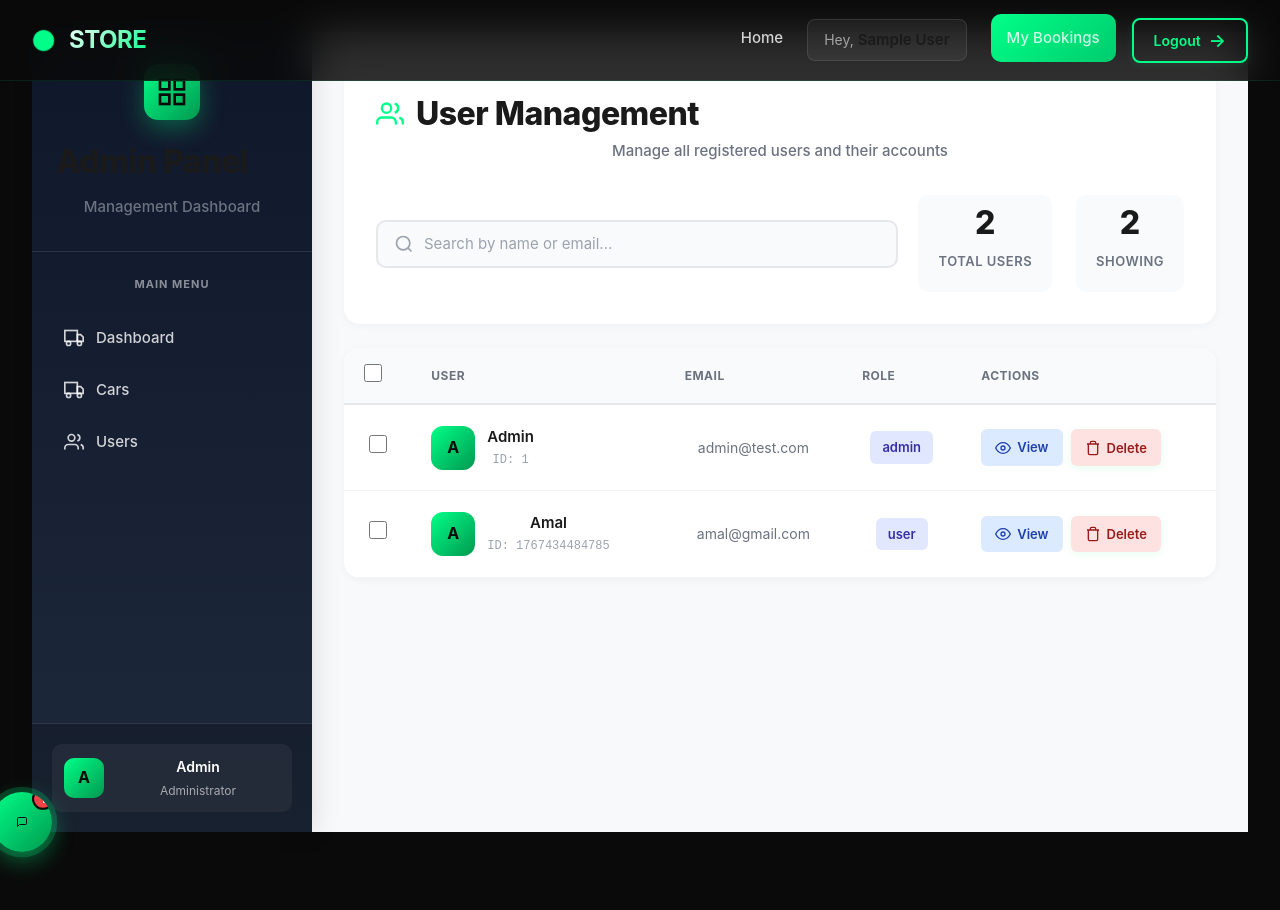
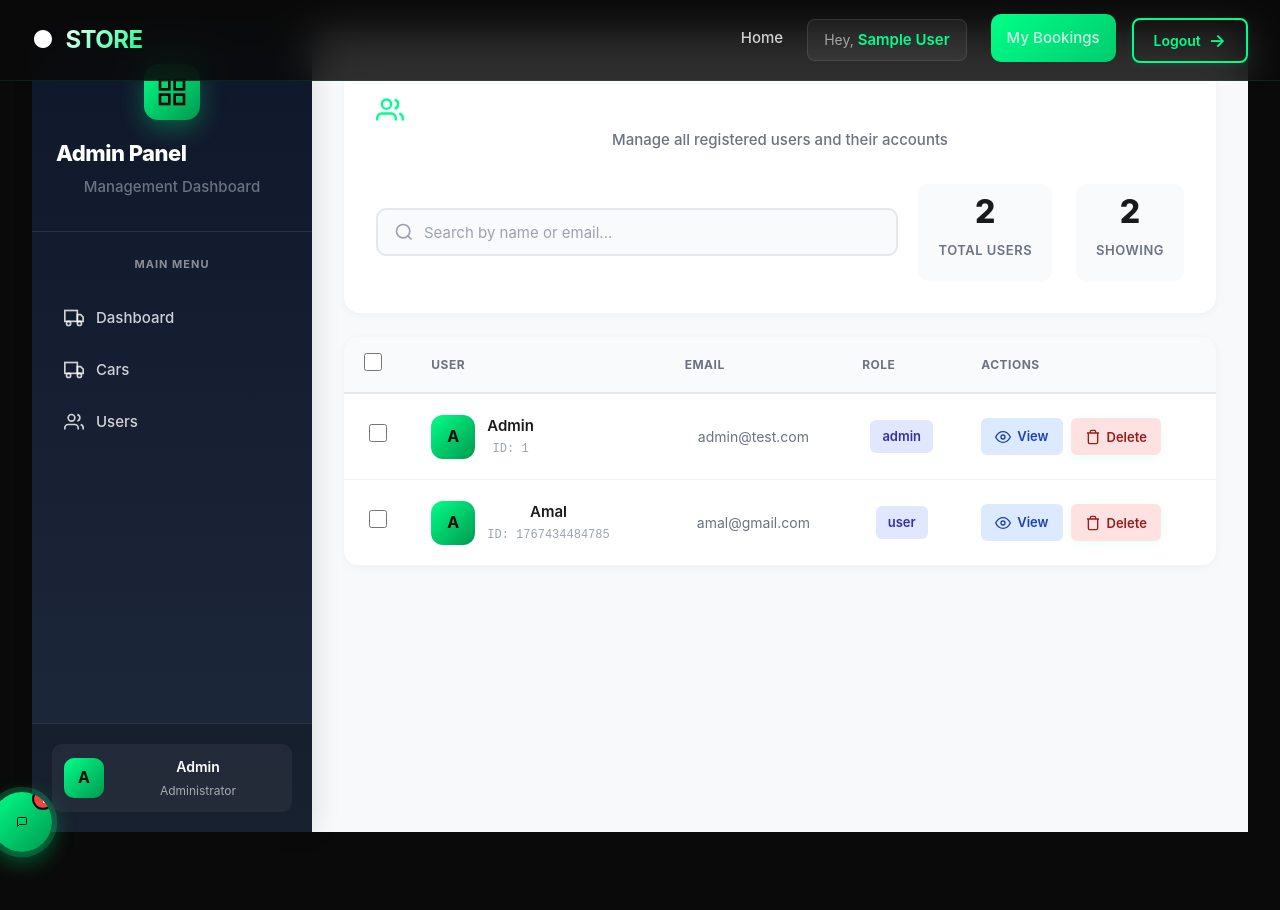
Before and after one commit to AmalHisham/car-rental-app, a React (Vite) app: page /admin/users in a window 1280 px wide. Shown: the top 910 px of the page. Built offline with nearby package versions, Linux system fonts and the light colour scheme; no server answers; data requests are answered from the project's data file; sample sign-in values are in the browser's storage.

Commit message:
made css changes

```diff
--- a/src/components/common/NavBar.css
+++ b/src/components/common/NavBar.css
@@ -80,7 +80,7 @@
     position: relative;
   }
 
-  .brand-icon {
+  .navbar.brand-icon {
     color: #00ff88;
     font-size: 28px;
     animation: rotate 8s linear infinite;
@@ -96,7 +96,7 @@
     }
   }
 
-  .brand-text {
+  .navbar .brand-text {
     background: linear-gradient(135deg, #ffffff 0%, #00ff88 100%);
     -webkit-background-clip: text;
     -webkit-text-fill-color: transparent;
@@ -207,7 +207,7 @@
     border: 1px solid rgba(255, 255, 255, 0.1);
   }
 
-  .user-name {
+  .navbar .user-name {
     color: #00ff88;
     font-weight: 600;
   }
--- a/src/pages/admin/AdminLayout.css
+++ b/src/pages/admin/AdminLayout.css
@@ -40,7 +40,7 @@
     color: #0a0a0a;
   }
 
-  .admin-title {
+  .admin-layout .admin-title {
     font-size: 22px;
     font-weight: 800;
     margin: 0 0 4px 0;
```
